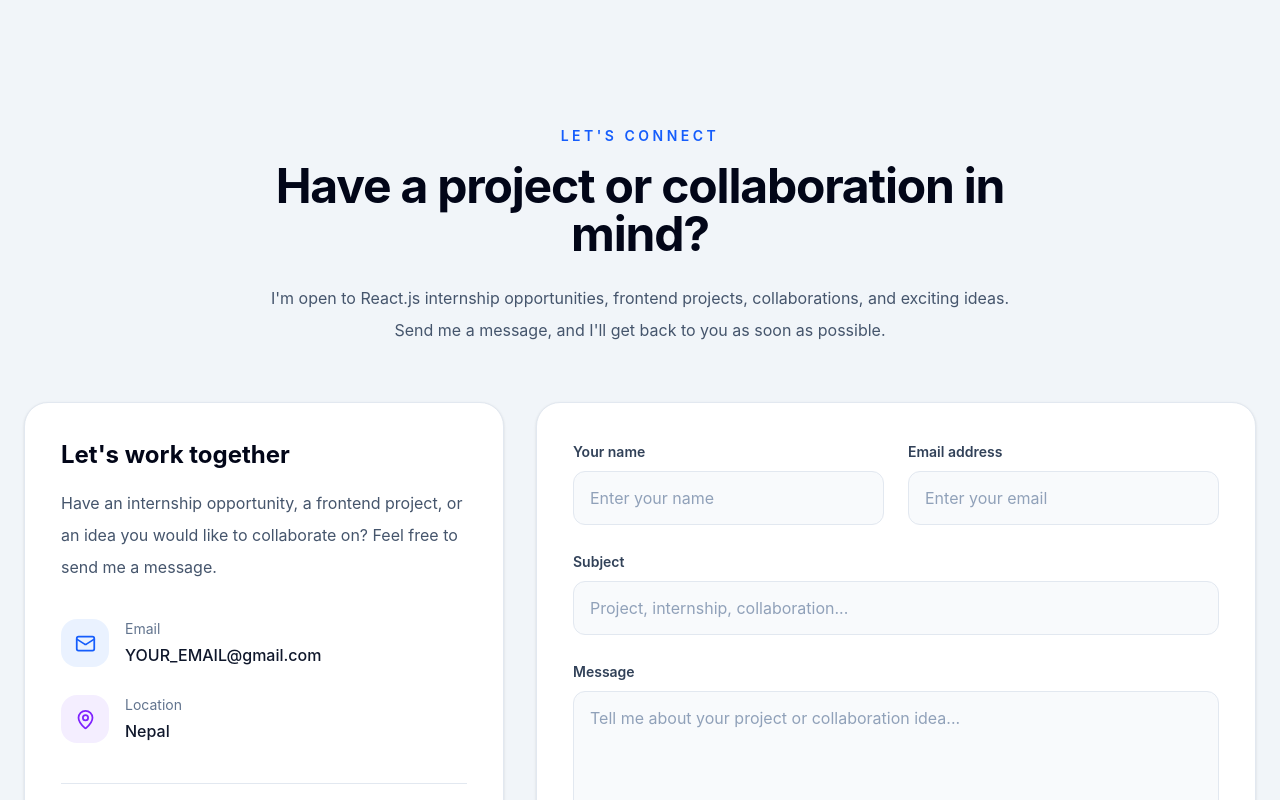
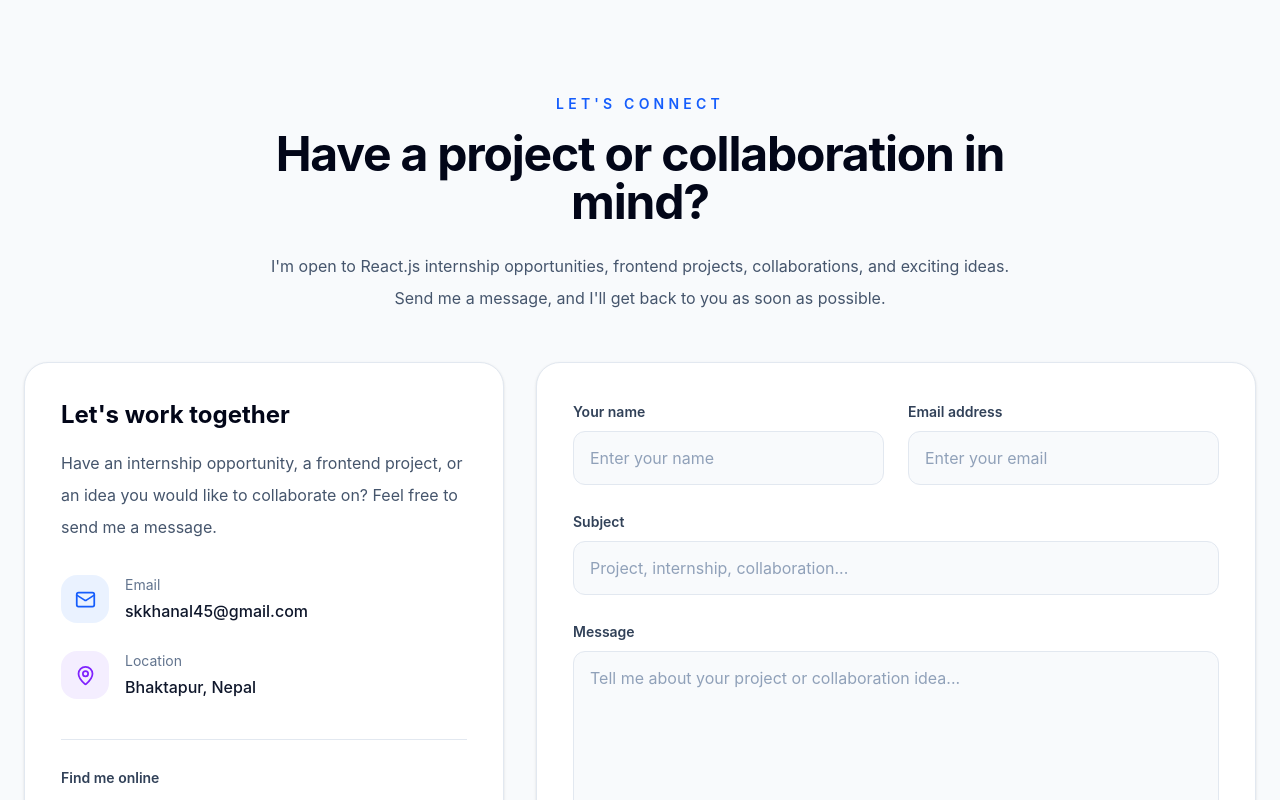
Before and after one commit to sushantkhanal45/Portfolio, a React (Vite) app: page / in a window 1280 px wide. Shown: the part 4000-4800 px from the top of the page. Built offline with nearby package versions, Linux system fonts and the light colour scheme.

Commit message:
contact update

```diff
--- a/src/components/Contact.jsx
+++ b/src/components/Contact.jsx
@@ -51,7 +51,7 @@ const Contact = () => {
         },
         {
           publicKey: import.meta.env.VITE_EMAILJS_PUBLIC_KEY,
-        }
+        },
       );
 
       setStatus("success");
@@ -73,7 +73,7 @@ const Contact = () => {
   return (
     <section
       id="contact"
-      className="scroll-mt-20 bg-slate-100 px-6 py-24 transition-colors duration-300 dark:bg-[#0a0f1c] sm:py-32"
+      className="relative bg-slate-50 px-6 py-20 transition-colors duration-300 dark:bg-[#070b14] sm:py-24"
     >
       <div className="mx-auto max-w-7xl">
         {/* Section heading */}
@@ -84,7 +84,7 @@ const Contact = () => {
           transition={{ duration: 0.6 }}
           className="mx-auto max-w-3xl text-center"
         >
-          <p className="text-sm font-semibold uppercase tracking-[0.25em] text-blue-600 dark:text-blue-400">
+          <p className="text-sm font-semibold uppercase tracking-[0.3em] text-blue-600 dark:text-blue-400">
             Let&apos;s Connect
           </p>
 
@@ -94,13 +94,13 @@ const Contact = () => {
 
           <p className="mt-6 text-base leading-8 text-slate-600 dark:text-slate-400">
             I&apos;m open to React.js internship opportunities, frontend
-            projects, collaborations, and exciting ideas. Send me a message,
-            and I&apos;ll get back to you as soon as possible.
+            projects, collaborations, and exciting ideas. Send me a message, and
+            I&apos;ll get back to you as soon as possible.
           </p>
         </motion.div>
 
         {/* Contact content */}
-        <div className="mt-14 grid gap-8 lg:grid-cols-[0.8fr_1.2fr]">
+        <div className="mt-12 grid gap-8 lg:grid-cols-[0.8fr_1.2fr]">
           {/* Left contact information */}
           <motion.div
             initial={{ opacity: 0, x: -25 }}
@@ -114,14 +114,14 @@ const Contact = () => {
             </h3>
 
             <p className="mt-4 leading-8 text-slate-600 dark:text-slate-400">
-              Have an internship opportunity, a frontend project, or an idea
-              you would like to collaborate on? Feel free to send me a message.
+              Have an internship opportunity, a frontend project, or an idea you
+              would like to collaborate on? Feel free to send me a message.
             </p>
 
             {/* Email */}
             <a
-              href="mailto:YOUR_EMAIL@gmail.com"
-              className="group mt-9 flex items-center gap-4"
+              href="mailto:skkhanal45@gmail.com"
+              className="group mt-8 flex items-center gap-4"
             >
               <div className="flex h-12 w-12 shrink-0 items-center justify-center rounded-2xl bg-blue-500/10 text-blue-600 transition duration-300 group-hover:scale-105 dark:text-blue-400">
                 <Mail size={21} />
@@ -133,7 +133,7 @@ const Contact = () => {
                 </p>
 
                 <p className="mt-1 font-medium text-slate-900 transition group-hover:text-blue-600 dark:text-white dark:group-hover:text-blue-400">
-                  YOUR_EMAIL@gmail.com
+                  skkhanal45@gmail.com
                 </p>
               </div>
             </a>
@@ -150,7 +150,7 @@ const Contact = () => {
                 </p>
 
                 <p className="mt-1 font-medium text-slate-900 dark:text-white">
-                  Nepal
+                  Bhaktapur, Nepal
                 </p>
               </div>
             </div>
@@ -162,8 +162,9 @@ const Contact = () => {
               </p>
 
               <div className="mt-4 flex gap-3">
+                {/* GitHub */}
                 <a
-                  href="https://github.com/YOUR_GITHUB_USERNAME"
+                  href="https://github.com/sushantkhanal45"
                   target="_blank"
                   rel="noreferrer"
                   aria-label="GitHub"
@@ -172,8 +173,9 @@ const Contact = () => {
                   <FaGithub size={19} />
                 </a>
 
+                {/* LinkedIn */}
                 <a
-                  href="YOUR_LINKEDIN_URL"
+                  href="https://www.linkedin.com/in/sushantkhanal45/"
                   target="_blank"
                   rel="noreferrer"
                   aria-label="LinkedIn"
@@ -285,8 +287,10 @@ const Contact = () => {
               <div className="mt-6 flex items-center gap-3 rounded-xl border border-emerald-500/20 bg-emerald-500/10 px-4 py-3 text-sm text-emerald-700 dark:text-emerald-300">
                 <CheckCircle2 size={19} />
 
-                Your message was sent successfully. Thank you for reaching
-                out!
+                <span>
+                  Your message was sent successfully. Thank you for reaching
+                  out!
+                </span>
               </div>
             )}
 
@@ -295,8 +299,10 @@ const Contact = () => {
               <div className="mt-6 flex items-center gap-3 rounded-xl border border-red-500/20 bg-red-500/10 px-4 py-3 text-sm text-red-700 dark:text-red-300">
                 <XCircle size={19} />
 
-                The message could not be sent. Please try again or contact me
-                directly by email.
+                <span>
+                  The message could not be sent. Please try again or contact me
+                  directly by email.
+                </span>
               </div>
             )}
 
```
